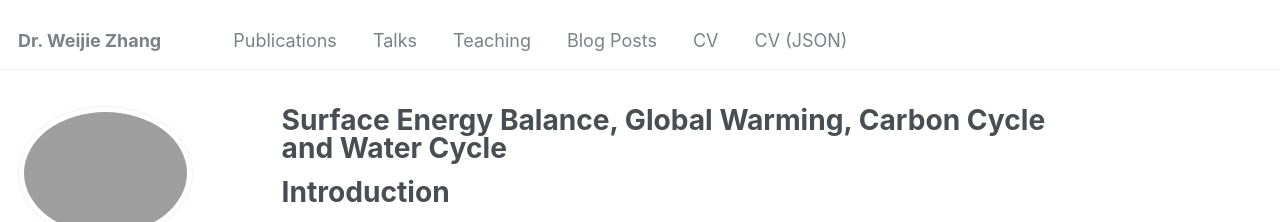
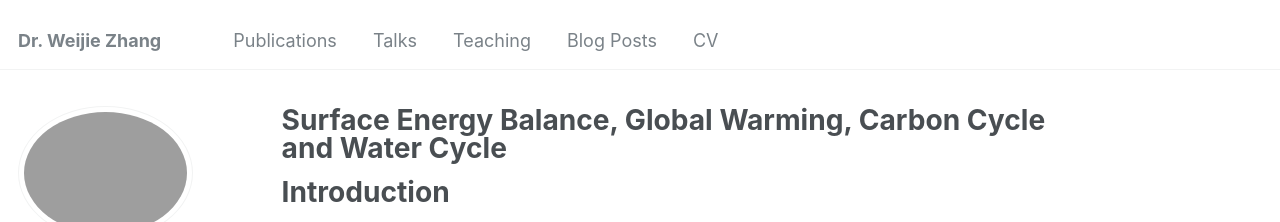
Before and after one commit to WJ714/WJ714.github.io, a Jekyll site: the page built from _pages/about.md, in a window 1280 px wide. Shown: the top 222 px of the page. Built offline with Jekyll 4.4.1, drawn with Linux system fonts in a browser that asks for light colours; some web fonts are replaced.

Commit message:
Update navigation.yml

```diff
--- a/_data/navigation.yml
+++ b/_data/navigation.yml
@@ -20,10 +20,10 @@
   - title: "Blog Posts"
     url: /year-archive/
 
+  # - title: "CV"
+  #   url: /cv/
+
   - title: "CV"
-    url: /cv/
-
-  - title: "CV (JSON)"
     url: /cv-json/
 
   # - title: "Guide"
```
